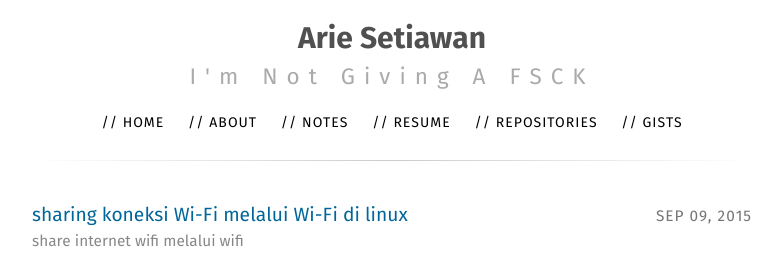
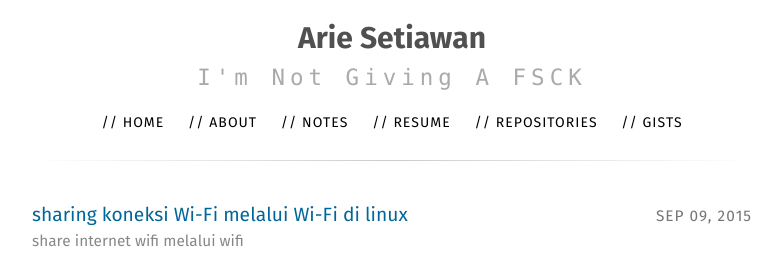
Before and after one commit to Arietux/arietux.github.com, a Jekyll site: the page built from index.html, in a window 1280 px wide. Shown: the top 256 px of the page, without its empty margins (248-1030 px from the left). Built offline with Jekyll 4.4.1, drawn with Linux system fonts in a browser that asks for light colours; nearby versions of some CDN libraries; Markdown is read by kramdown in place of the engine named in the settings.

Commit message:
mass commit fiuuh

```diff
--- a/public/css/style.css
+++ b/public/css/style.css
@@ -249,10 +249,11 @@ tbody tr:nth-child(odd) th { background-color: #f9f9f9 }
     font-size: 75%;
     font-weight: normal;
     color: #aaa;
-    letter-spacing: 9px;
+    letter-spacing: 5px;
     display: block;
     clear: both;
     padding-top: 5px;
+    font-family: consolas;
 }
 .page,
 .post { margin-bottom: 4em }
```
